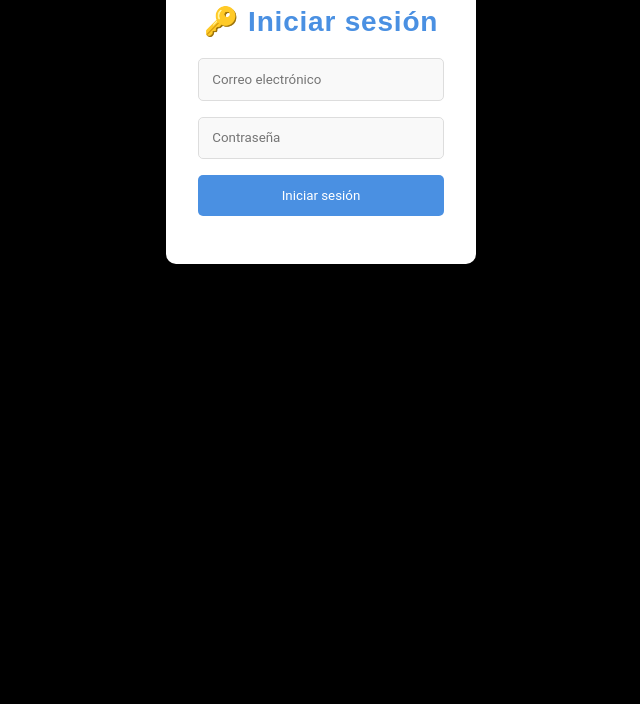
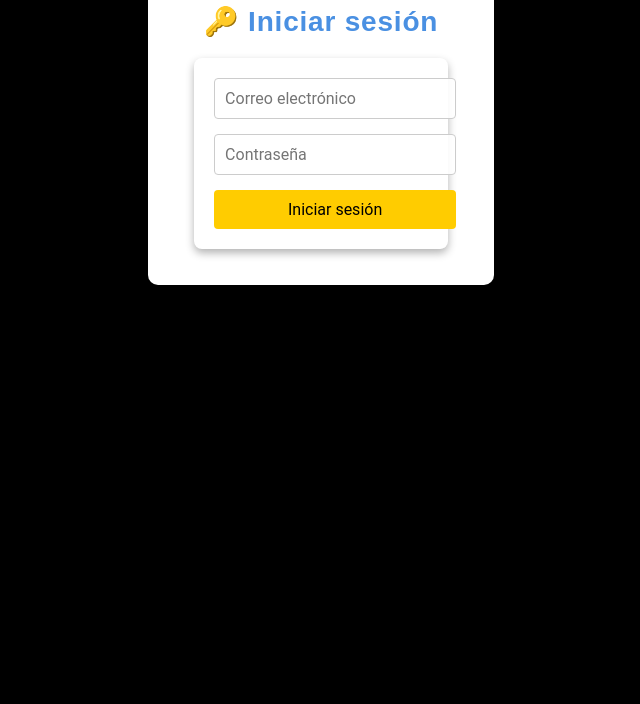
Before and after one commit to paginawebdemos/lunamagica, a website: page public/admin.html in a window 1280 px wide. Shown: the part 96-800 px from the top of the page, without its empty margins (319-959 px from the left). Drawn offline with nearby package versions, Linux system fonts and the light colour scheme.

Commit message:
Update admin.html

```diff
--- a/public/admin.html
+++ b/public/admin.html
@@ -21,6 +21,64 @@
             padding: 0;
             background: linear-gradient(135deg, #000000, #000000);
             color: rgb(255, 255, 255);
+        }
+
+        /* Responsive styles for the login form */
+        #login-form {
+            display: flex;
+            flex-direction: column;
+            gap: 15px;
+            width: 90%;
+            max-width: 400px;
+            margin: 20px auto;
+            padding: 20px;
+            background: rgba(255, 255, 255, 0.1);
+            border-radius: 8px;
+            box-shadow: 0 4px 8px rgba(0, 0, 0, 0.3);
+        }
+
+        #login-form input {
+            padding: 10px;
+            font-size: 16px;
+            border: 1px solid #ccc;
+            border-radius: 4px;
+            background: rgba(255, 255, 255, 0.9);
+            color: #333;
+        }
+
+        #login-form input:focus {
+            outline: none;
+            border-color: #ffcc00;
+            box-shadow: 0 0 5px rgba(255, 204, 0, 0.5);
+        }
+
+        #login-form button {
+            padding: 10px;
+            font-size: 16px;
+            background-color: #ffcc00;
+            color: #000;
+            border: none;
+            border-radius: 4px;
+            cursor: pointer;
+            transition: background-color 0.3s;
+        }
+
+        #login-form button:hover {
+            background-color: #e6b800;
+        }
+
+        /* Media query for smaller screens */
+        @media (max-width: 600px) {
+            #login-form {
+                width: 95%;
+                padding: 15px;
+            }
+
+            #login-form input,
+            #login-form button {
+                font-size: 14px;
+                padding: 8px;
+            }
         }
     </style>
 
```
